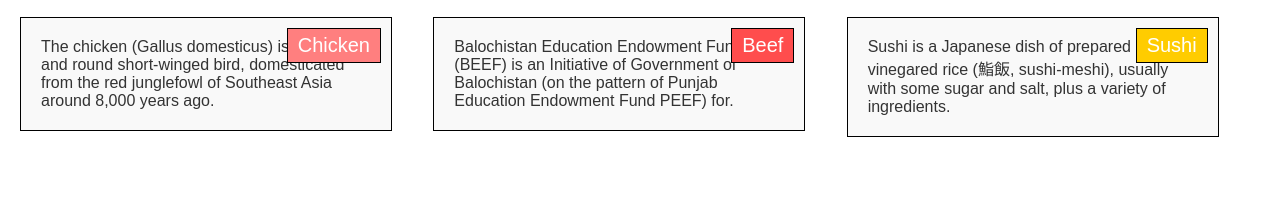
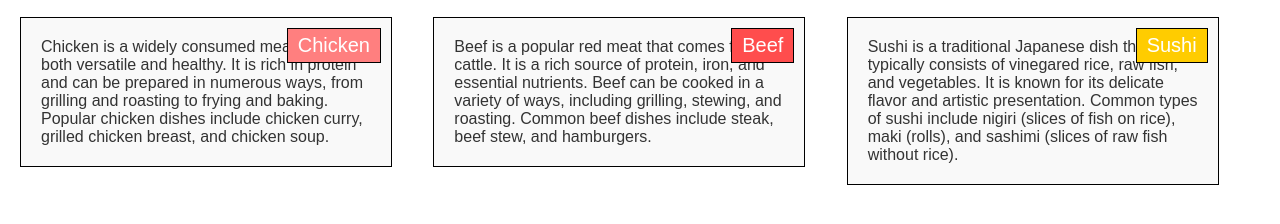
Before and after one commit to ahmadtt1144/Coursera-module-2, a plain HTML site: page index.html in a window 1280 px wide. Shown: the part 60-284 px from the top of the page. Drawn offline with Linux system fonts and the light colour scheme; files that its build step writes are made by us from their sources.

Commit message:
Update index.html

```diff
--- a/index.html
+++ b/index.html
@@ -1,10 +1,12 @@
+<!-- @format -->
+
 <!DOCTYPE html>
 <html lang="en">
   <head>
-    <meta charset="UTF-8">
-    <meta name="viewport" content="width=device-width, initial-scale=1.0">
+    <meta charset="UTF-8" />
+    <meta name="viewport" content="width=device-width, initial-scale=1.0" />
     <title>Module 2 Solution</title>
-    <link rel="stylesheet" href="css/styles.css">
+    <link rel="stylesheet" href="styles.css" />
   </head>
   <body>
     <header>
@@ -13,15 +15,31 @@
     <main>
       <section class="section" id="chicken">
         <div class="section-title">Chicken</div>
-            <p>The chicken (Gallus domesticus) is a large and round short-winged bird, domesticated from the red junglefowl of Southeast Asia around 8,000 years ago.</p>
+        <p>
+          Chicken is a widely consumed meat that is both versatile and healthy.
+          It is rich in protein and can be prepared in numerous ways, from
+          grilling and roasting to frying and baking. Popular chicken dishes
+          include chicken curry, grilled chicken breast, and chicken soup.
+        </p>
       </section>
       <section class="section" id="beef">
         <div class="section-title">Beef</div>
-            <p>Balochistan Education Endowment Fund (BEEF) is an Initiative of Government of Balochistan (on the pattern of Punjab Education Endowment Fund PEEF) for.</p>
+        <p>
+          Beef is a popular red meat that comes from cattle. It is a rich source
+          of protein, iron, and essential nutrients. Beef can be cooked in a
+          variety of ways, including grilling, stewing, and roasting. Common
+          beef dishes include steak, beef stew, and hamburgers.
+        </p>
       </section>
       <section class="section" id="sushi">
         <div class="section-title">Sushi</div>
-            <p>Sushi is a Japanese dish of prepared vinegared rice (鮨飯, sushi-meshi), usually with some sugar and salt, plus a variety of ingredients.</p>
+        <p>
+          Sushi is a traditional Japanese dish that typically consists of
+          vinegared rice, raw fish, and vegetables. It is known for its delicate
+          flavor and artistic presentation. Common types of sushi include nigiri
+          (slices of fish on rice), maki (rolls), and sashimi (slices of raw
+          fish without rice).
+        </p>
       </section>
     </main>
   </body>
```
Lines whose indentation alone changed are shown as unchanged.
